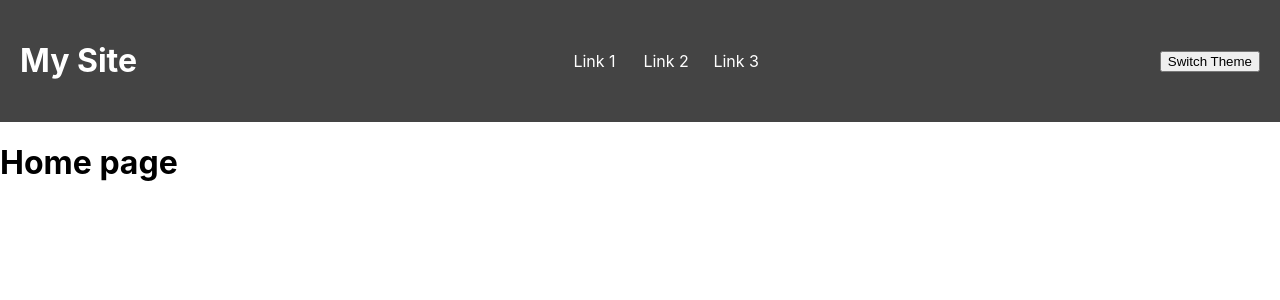
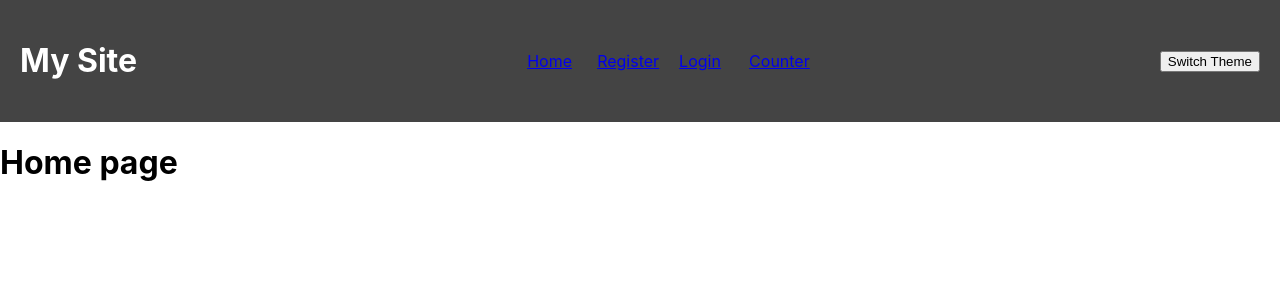
Before and after one commit to fc-fullstack-courses/redux-toolkit-lessons, a React (Create React App) app: page / in a window 1280 px wide. Shown: the top 300 px of the page. Built offline with nearby package versions, Linux system fonts and the light colour scheme.

Commit message:
Refactor Header

```diff
--- a/src/components/Header/index.jsx
+++ b/src/components/Header/index.jsx
@@ -4,10 +4,12 @@ import cx from 'classnames';
 import CONSTANTS from '../../constants';
 import { setTheme } from '../../store/slices/themeSlice';
 import styles from './Header.module.scss';
+import { Link } from 'react-router-dom';
 const { THEMES } = CONSTANTS;
 
 function Header(props) {
   const theme = useSelector((state) => state.theme);
+  const { user } = useSelector((state) => state.auth);
   const dispatch = useDispatch();
 
   const className = cx(styles.header, {
@@ -20,13 +22,23 @@ function Header(props) {
       <h1>My Site</h1>
       <nav>
         <ul className={styles.navList}>
-          <li className={styles.navListItem}>Link 1</li>
-          <li className={styles.navListItem}>Link 2</li>
-          <li className={styles.navListItem}>Link 3</li>
+          <li className={styles.navListItem}>
+            <Link to="/">Home</Link>
+          </li>
+          <li className={styles.navListItem}>
+            <Link to="/registration">Register</Link>
+          </li>
+          <li className={styles.navListItem}>
+            <Link to="/login">Login</Link>
+          </li>
+          <li className={styles.navListItem}>
+            <Link to="/counter">Counter</Link>
+          </li>
         </ul>
       </nav>
       <div>
         <button onClick={() => dispatch(setTheme())}>Switch Theme</button>
+        {user && <p>Hello {user.nickName}</p>}
       </div>
     </header>
   );
```
